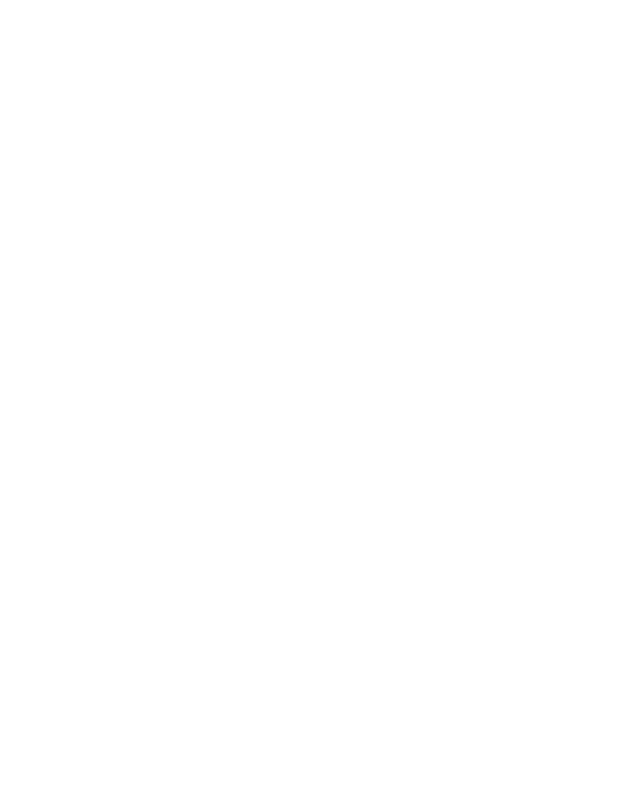
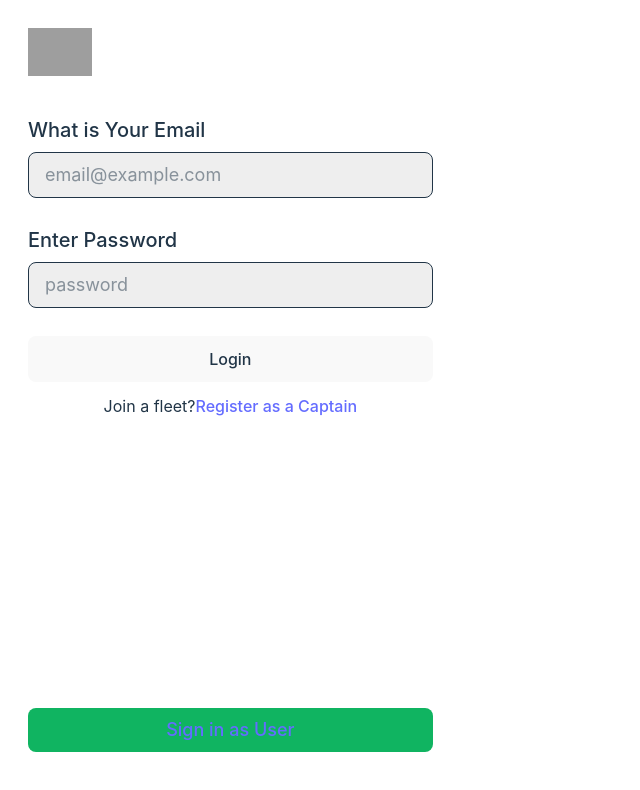
Before and after one commit to Aayushpradhan88-js/Uber-App-mernstack, a React (Vite) app in the folder Frontend/vite-project/: page /captain-login in a window 1280 px wide. Shown: the top 790 px of the page, without its empty margins (0-640 px from the left). Built offline with nearby package versions, Linux system fonts and the light colour scheme; grey boxes are pictures that could not be loaded.

Commit message:
writing captain user interface ui code

```diff
--- a/Frontend/vite-project/src/pages/CaptainLogin.jsx
+++ b/Frontend/vite-project/src/pages/CaptainLogin.jsx
@@ -1,9 +1,86 @@
 /* eslint-disable no-unused-vars */
-import React from 'react'
+import React, { useState } from 'react'
+import { Link } from 'react-router-dom';
 
 const CaptainLogin = () => {
+
+   const [email, setEmail] = useState('');
+    const [password, setPassword] = useState('');
+    const [userData, setUserData] = useState({});
+
+    function submitHandler(e) {
+      e.preventDefault(); //To stop the output of the browser
+      setUserData({
+        email: email,
+        password: password
+      })
+      setEmail('')
+      setPassword('')
+    }
   return (
     <div>
+      <div className='p-7 h-screen flex flex-col justify-between'>
+      <div>
+        {/* uber logo */}
+        <img className='w-16 mb-10' src="https://th.bing.com/th/id/OIP.9bm6M6gfXxYJ6qqjNR9B9AAAAA?w=280&h=280&rs=1&pid=ImgDetMain" alt="" />
+
+        {/* Form  */}
+        <form onSubmit={(e) => {
+          submitHandler(e);
+        }}>
+          {/* email box */}
+          <h3 className='text-xl font-medium mb-2'>
+            What is Your Email
+          </h3>
+
+          <input
+            required
+            // twoway binding
+            value={email}
+            onChange={(e) => {
+              setEmail(e.target.value);
+            }}
+            className='bg-[#eeeeee] mb-7 px-4 py-2 border w-full text-lg placeholder:text rounded-lg'
+            type="email"
+            placeholder='email@example.com'
+          />
+
+          {/* password box */}
+          <h3 className='text-xl font-medium mb-2'>
+            Enter Password
+          </h3>
+
+          <input
+            required
+            type="password"
+            // twoway binding
+            value={password}
+            onChange={(e) => {
+              setPassword(e.target.value);
+            }}
+            className='bg-[#eeeeee] mb-7 px-4 py-2 border w-full text-lg placeholder:text rounded-lg'
+            placeholder='password'
+          />
+
+          {/* Login button */}
+          <button className='bg-[#111] font-semibold mb-3 rounded-lg px-4 py-2 w-full text-lg placeholder:text-base'>
+            Login
+          </button>
+
+        </form>
+
+        {/* redirected to new Account */}
+        <p className='text-center'>Join a fleet?
+          <Link to='/signup' className='text-blue-600'>
+          Register as a Captain
+          </Link>
+        </p>
+      </div>
+
+      <div>
+        <Link to='/login' className='bg-[#10b461] flex items-center justify-center text-white font-semibold mb-5 rounded-lg px-4 py-2 w-full text-lg placeholder:text-base'>Sign in as User</Link>
+      </div>
+    </div>
 
     </div>
   )
--- a/Frontend/vite-project/src/pages/UserLogin.jsx
+++ b/Frontend/vite-project/src/pages/UserLogin.jsx
@@ -79,7 +79,7 @@
       </div>
 
       <div>
-        <button className='bg-green-500 font-semibold mb-7 px-4 py-2 border w-full text-lg placeholder:text rounded-lg'>Sign in as Captain</button>
+        <Link to='/captain-login' className='bg-green-500 font-semibold mb-7 px-4 py-2 border w-full text-lg placeholder:text rounded-lg'>Sign in as Captain</Link>
       </div>
     </div>
   )
```
